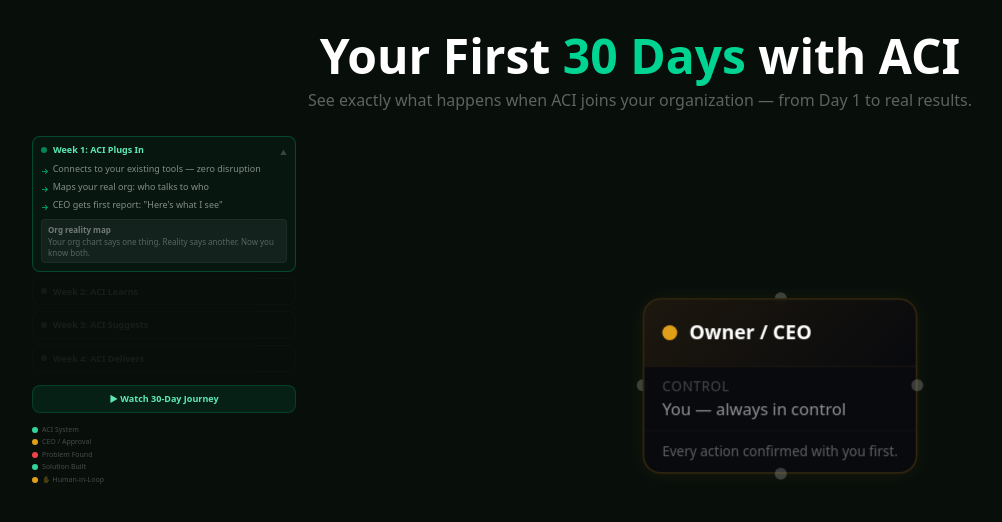
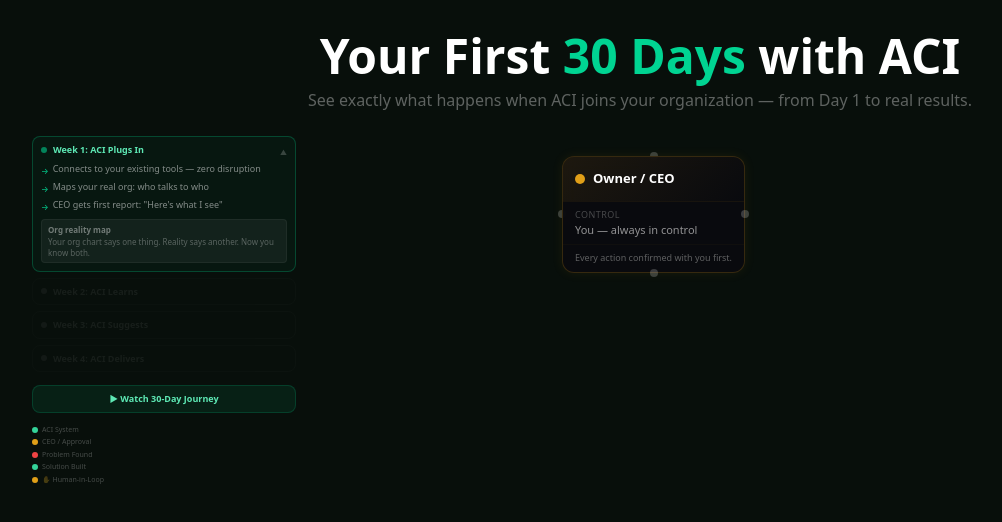
Before and after one commit to AppStudioPros/aci-works-map, a Next.js app: page / in a window 1280 px wide. Shown: the top 522 px of the page, without its empty margins (0-1002 px from the left). Built offline with nearby package versions, Linux system fonts and the light colour scheme; some icons are missing.

Commit message:
Remove fitView — let nodes position exactly where placed

```diff
--- a/src/components/ACIFlowMap.tsx
+++ b/src/components/ACIFlowMap.tsx
@@ -222,8 +222,6 @@ export default function ACIFlowMap() {
           nodes={nodes}
           edges={edges}
           nodeTypes={nodeTypes}
-          fitView
-          fitViewOptions={{ padding: 0.15 }}
           minZoom={0.3}
           maxZoom={1.5}
           proOptions={{ hideAttribution: true }}
```
